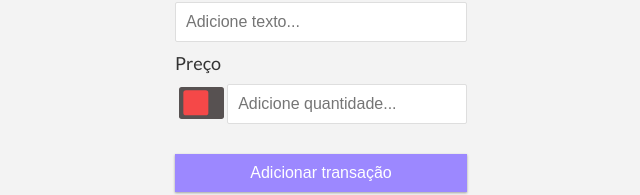
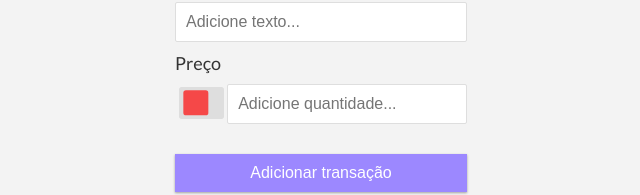
Before and after one commit to OtavioBScar/-VUE-3-Conta-de-Balanco, a Vue app: page / in a window 1280 px wide. Shown: the part 519-714 px from the top of the page, without its empty margins (319-959 px from the left). Built offline with nearby package versions, Linux system fonts and the light colour scheme.

Commit message:
style: checkbox light mode fix

```diff
--- a/src/assets/style.css
+++ b/src/assets/style.css
@@ -14,6 +14,10 @@
   .title {
     color: #333;
   }
+
+  input[type=checkbox]{
+    background-color: #dedede;
+  }
 }
 
 [color-scheme= 'dark'] {
@@ -21,7 +25,10 @@
 
   input {
     background-color: #333;
-    color: #f3f3f3;
+  }
+
+  input[type=checkbox]{
+    background-color: #575151;
   }
 
   .title {
--- a/src/components/AdicionarTransacao.vue
+++ b/src/components/AdicionarTransacao.vue
@@ -74,7 +74,6 @@ input[type=checkbox] {
     appearance: none;
     height: 2rem;
     width: 3.5rem;
-    background-color: #575151;
     position: relative;
     border-radius: .2em;
     cursor: pointer;
```
